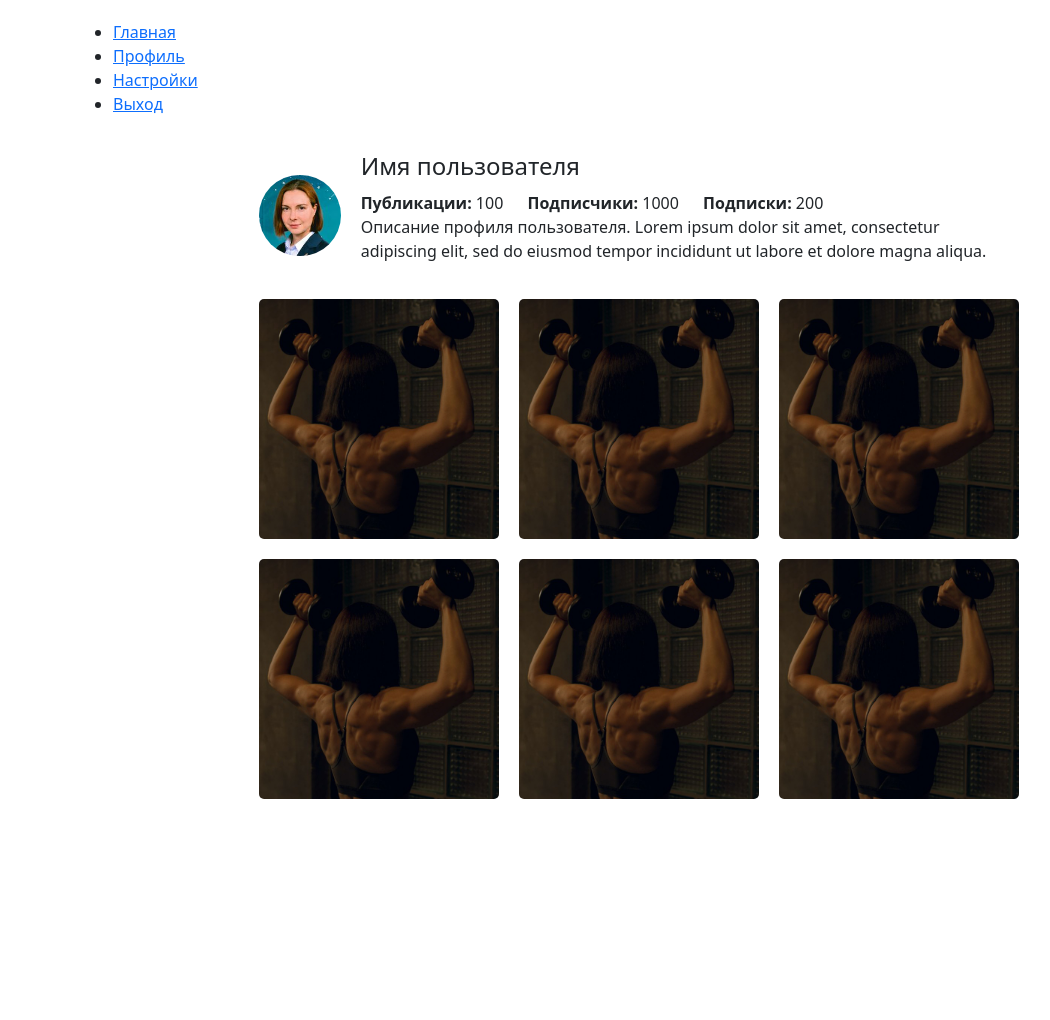
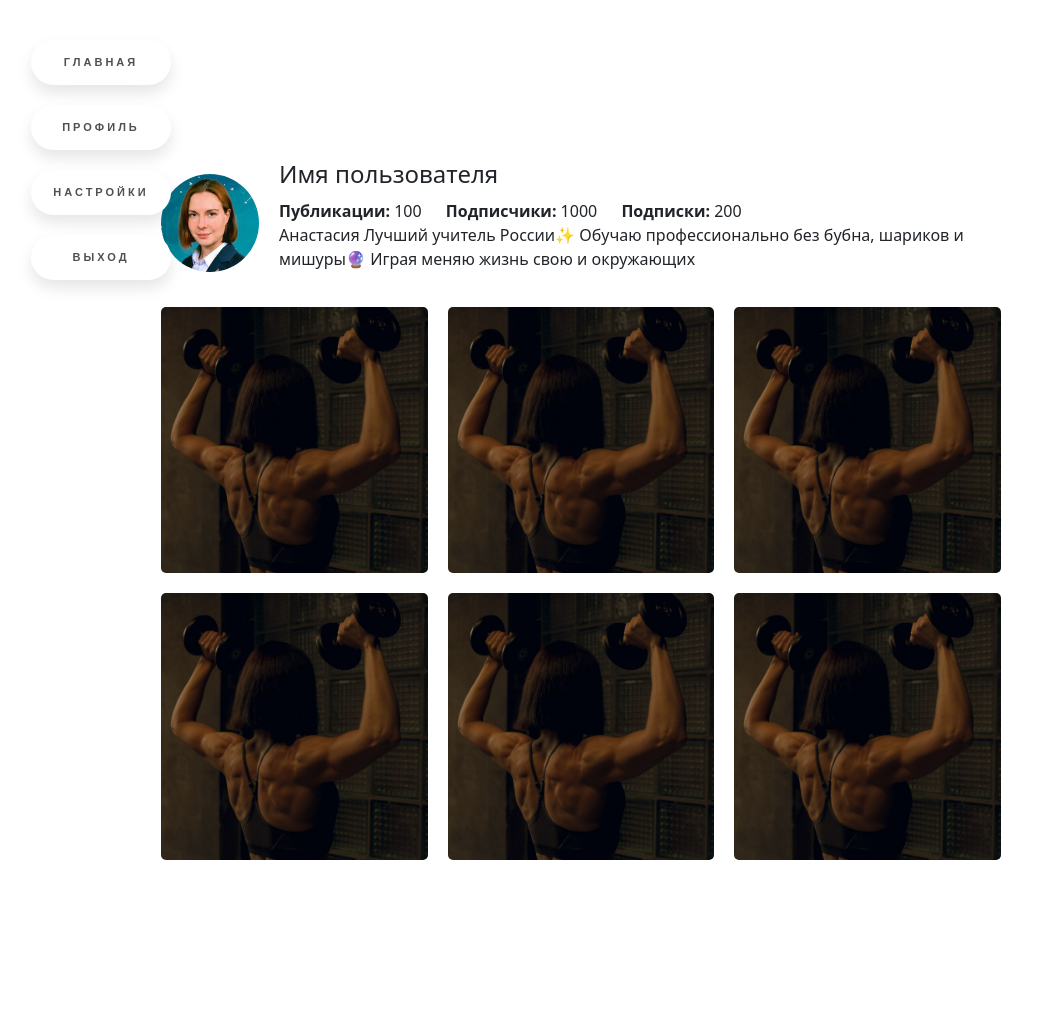
Before and after one commit to afobeus/Dristagram, a Flask app: page /user/a in a window 1280 px wide. Shown: the whole page, without its empty margins (1-1051 px from the left). Before the commit the page ends 799 px from the top, so only its background shows below. Run offline with Flask 3, Linux system fonts and the light colour scheme.

Commit message:
profile design

```diff
--- a/static/css/style.css
+++ b/static/css/style.css
@@ -1,32 +1,26 @@
-/* Стили для главного содержимого страницы */
 main {
-  max-width: 800px;
-  margin: 0 auto;
-  padding: 20px;
+  padding: 80px;
+  max-width: 1000px;
 }
 
-/* Стили для заголовка профиля */
 .profile-header {
   display: flex;
   align-items: center;
   margin-bottom: 20px;
 }
 
-/* Стили для аватара профиля */
 .profile-avatar {
   margin-right: 20px;
   overflow: hidden;
   border-radius: 50%;
 }
 
-/* Стили для изображения внутри аватара профиля */
 .profile-avatar img {
   width: 100%;
   height: auto;
   display: block;
 }
 
-/* Стили для информации о пользователе */
 .profile-info h1 {
   font-size: 24px;
   margin: 0;
@@ -45,13 +39,11 @@ main {
   font-size: 16px;
 }
 
-/* Стили для описания профиля */
 .profile-info p {
   font-size: 16px;
   line-height: 1.5;
 }
 
-/* Стили для галереи изображений */
 .profile-gallery {
   display: grid;
   grid-template-columns: repeat(3, 1fr);
@@ -64,3 +56,45 @@ main {
   display: block;
   border-radius: 5px;
 }
+
+.navigate-button {
+  text-decoration: none;
+  display: inline-block;
+  width: 140px;
+  height: 45px;
+  line-height: 45px;
+  border-radius: 45px;
+  margin-top: 20px;
+  font-family: 'Montserrat', sans-serif;
+  font-size: 11px;
+  text-transform: uppercase;
+  text-align: center;
+  letter-spacing: 3px;
+  font-weight: 600;
+  color: #524f4e;
+  background: white;
+  box-shadow: 0 8px 15px rgba(0, 0, 0, .1);
+  transition: .3s;
+}
+.navigate-button:hover {
+  background: #2EE59D;
+  box-shadow: 0 15px 20px rgba(46, 229, 157, .4);
+  color: white;
+  transform: translateY(-7px);
+}
+.sidenav {
+    height: 100%;
+    position: fixed;
+    z-index: 1;
+    top: 0;
+    left: 0;
+    padding-top: 20px;
+}
+
+.sidenav a:hover {
+    color: #f1f1f1;
+}
+
+ul {
+  list-style-type:  none;
+}
--- a/templates/profile.html
+++ b/templates/profile.html
@@ -1,16 +1,14 @@
 {% extends "base.html" %}
 
 {% block content %}
-<header>
-  <nav>
+<div class="sidenav">
     <ul>
-      <li><a href="#">Главная</a></li>
-      <li><a href="#">Профиль</a></li>
-      <li><a href="#">Настройки</a></li>
-      <li><a href="#">Выход</a></li>
+      <li><a class="navigate-button" href="/">Главная</a></li>
+      <li><a class="navigate-button" href="/">Профиль</a></li>
+      <li><a class="navigate-button" href="/">Настройки</a></li>
+      <li><a class="navigate-button" href="/logout">Выход</a></li>
     </ul>
-  </nav>
-</header>
+</div>
 <main>
   <div class="profile-header">
     <div class="profile-avatar">
@@ -23,7 +21,10 @@
         <li><strong>Подписчики:</strong> 1000</li>
         <li><strong>Подписки:</strong> 200</li>
       </ul>
-      <p>Описание профиля пользователя. Lorem ipsum dolor sit amet, consectetur adipiscing elit, sed do eiusmod tempor incididunt ut labore et dolore magna aliqua.</p>
+      <p>Анастасия
+Лучший учитель России✨
+Обучаю профессионально без бубна, шариков и мишуры🔮
+Играя меняю жизнь свою и окружающих</p>
     </div>
   </div>
   <div class="profile-gallery">
```
